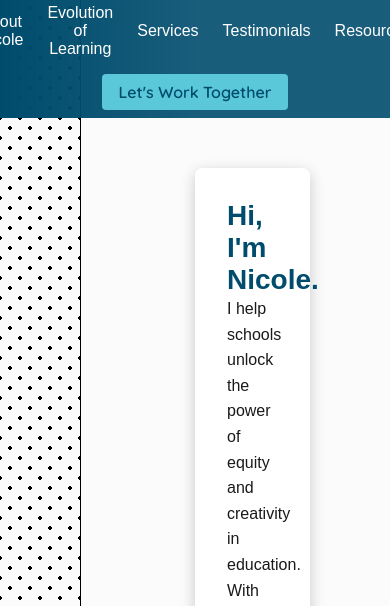
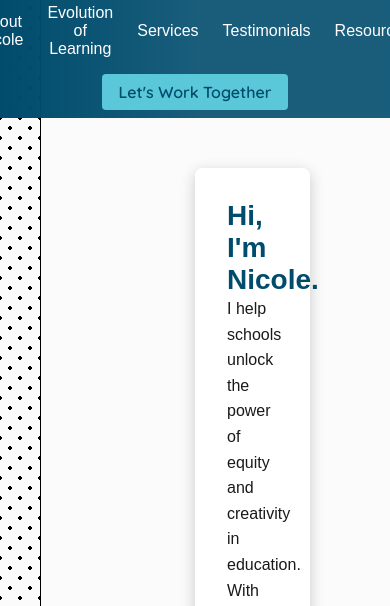
Before and after one commit to ArturtleG/nicoleconsulting, a plain HTML site: page index.html in a window 390 px wide. Shown: the part 102-708 px from the top of the page. Drawn offline with Linux system fonts and the light colour scheme; a web font is replaced by a local one.

Commit message:
Update main.css

```diff
--- a/css/main.css
+++ b/css/main.css
@@ -329,6 +329,9 @@ footer .logo{
         gap: 1rem;
         height: 220px;
     }
+    .hero::before {
+        width: 40px;
+    }
     body{
         padding-top: 220px;
     }
```
